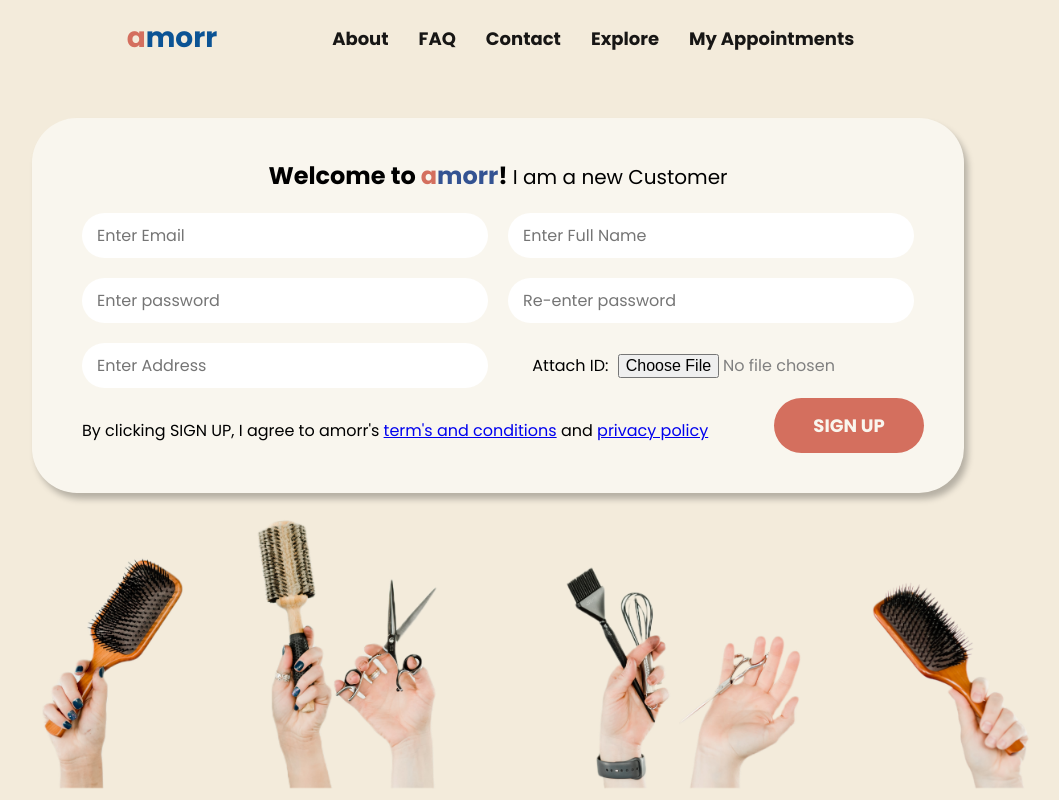
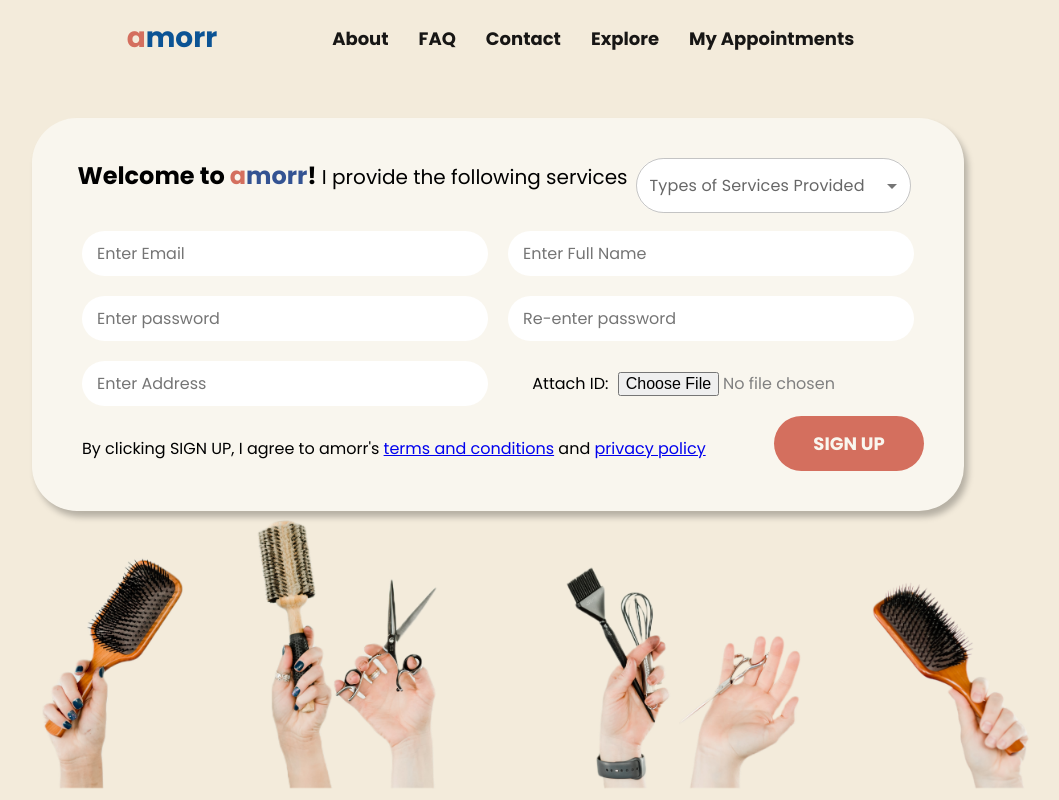
Before and after one commit to serhatgktp/amorr, a React (Create React App) app in the folder frontend/: page / in a window 1280 px wide. Shown: the whole page, without its empty margins (142-1201 px from the left). Built offline with nearby package versions, Linux system fonts and the light colour scheme.

Commit message:
STAC-80 implemented regex for service provider reg.

```diff
--- a/frontend/src/App.js
+++ b/frontend/src/App.js
@@ -1,12 +1,12 @@
 import React from 'react';
 import Navbar from './components/Navbar/Navbar.js'
-import CustomerRegistration from './components/customer_registration/customer_registration'
+import ServiceProviderRegistration from './components/service_provider_registration/service_provider_registration'
 
 function App(){
   return (
     <body>
     <Navbar/>
-    <CustomerRegistration/>
+    <ServiceProviderRegistration/>
     </body>
   )
   }
--- a/frontend/src/components/customer_registration/customer_registration.jsx
+++ b/frontend/src/components/customer_registration/customer_registration.jsx
@@ -121,7 +121,7 @@ const CustomerRegistration = () => {
               </div>
 
               <div className="cardFooter">
-                <span className='terms'>By clicking SIGN UP, I agree to amorr's <a href='#'>term's and conditions</a> and <a href='#'>privacy policy</a></span>
+                <span className='terms'>By clicking SIGN UP, I agree to amorr's <a href='#'>terms and conditions</a> and <a href='#'>privacy policy</a></span>
                 <input className="submit" type="submit" value="SIGN UP" />
               </div>
           </form>
--- a/frontend/src/components/service_provider_registration/service_provider_registration.jsx
+++ b/frontend/src/components/service_provider_registration/service_provider_registration.jsx
@@ -1,6 +1,6 @@
-
 import './styles.css'
 
+import { useRef, useState, useEffect} from 'react';
 import * as React from 'react';
 import OutlinedInput from '@mui/material/OutlinedInput';
 import InputLabel from '@mui/material/InputLabel';
@@ -9,8 +9,6 @@ import FormControl from '@mui/material/FormControl';
 import ListItemText from '@mui/material/ListItemText';
 import Select from '@mui/material/Select';
 import Checkbox from '@mui/material/Checkbox';
-import { MuiThemeProvider, createTheme } from '@mui/material/styles';
-import { red } from '@mui/material/colors';
 
 const ITEM_HEIGHT = 45;
 const ITEM_PADDING_TOP = 8;
@@ -47,12 +45,69 @@ const ServiceProviderRegistration = () => {
       );
     };
 
-    return(
-        <body>
+  const initialValues = { email: "", name: "", password: "", repassword: "", address: "", ID: "" };
+  const [formValues, setFormValues] = useState(initialValues);
+  const initialErrors = { email: false, name: false, password: false, repassword: false, address: false};
+  const [formErrors, setFormErrors] = useState(initialErrors);
+
+  const handleChanges = (e) => {
+    const { name, value } = e.target;
+    setFormValues({ ...formValues, [name]: value });
+  };
+
+  const handleSubmit = (e) => {
+    e.preventDefault();
+    setFormErrors(validate(formValues));
+  };
+
+  const validate = (values) => {
+    const errors = { email: false, name: false, password: false, repassword: false, address: false};
+    const email_regex = /^[^\s@]+@[^\s@]+\.[^\s@]{2,}$/i;
+    const name_regex = /^[a-zA-Z ]+$/;
+    const alphanum_regex = /^[a-zA-z0-9]+$/;
+    const addr_regex = /^[a-zA-z0-9 ]+$/;
+
+    if (!values.email) {
+      errors.email = true;
+    } else if (!email_regex.test(values.email)) {
+      errors.email = true;
+    }
+    if (!values.name) {
+      errors.name = true;
+    } else if (!name_regex.test(values.name)) {
+      errors.name = true;
+    }
+
+    if (!values.password) {
+      errors.password = true;
+    } else if (!alphanum_regex.test(values.password)) {
+    errors.password = true;
+    }
+
+    if (!values.repassword) {
+      errors.repassword = true;
+    }
+    else if (!(values.repassword === values.password)){
+      errors.repassword = true;
+    }
+
+    if (!values.address) {
+      errors.address = true;
+    }
+    else if (!addr_regex.test(values.address)) {
+      errors.address = true;
+    }
+
+    return errors;
+  };
+
+
+  return(
+    <body>
 
         <section className="registration">
-          <form>
-              <div className="heading"><span className="newTo">Welcome to <font color="#d46f5e">a</font><font color="#345392">morr</font>! </span>
+          <form onSubmit={ handleSubmit }>
+          <div className="heading"><span className="newTo">Welcome to <font color="#d46f5e">a</font><font color="#345392">morr</font>! </span>
                 <span className="provide">I provide the following services</span>
                 <span className="selector">
                     <FormControl sx={{ m: 1, width: 275, backgroundColor: 'white', marginTop: 0, borderRadius: 10, pt: 0}}>
@@ -82,17 +137,47 @@ const ServiceProviderRegistration = () => {
 
               <div className="inputs">
                 <div className='row'>
-                  <div className="input"><input type="text" placeholder="Email Address"/></div>
-                  <div className="input"><input type="text" placeholder="Full Name"/></div>
+                  <div className={`input ${formErrors.email ? 'input-error' : ''}`}><input
+                    type="text"
+                    name="email"
+                    placeholder="Enter Email"
+                    value={formValues.email}
+                    onChange={handleChanges}
+                  /></div>
+                  <div className={`input ${formErrors.name ? 'input-error' : ''}`}><input
+                  type="text"
+                  name="name"
+                  placeholder="Enter Full Name"
+                  value={formValues.name}
+                  onChange={handleChanges}
+                  /></div>
                 </div>
 
                 <div className='row'>
-                  <div className="input"><input type="password" placeholder="Password"/></div>
-                  <div className="input"><input type="password" placeholder="Re-enter password"/></div>
+                <div className={`input ${formErrors.password ? 'input-error' : ''}`}><input
+                  type="password"
+                  name="password"
+                  placeholder="Enter password"
+                  value={formValues.password}
+                  onChange={handleChanges}
+                  /></div>
+                  <div className={`input ${formErrors.repassword ? 'input-error' : ''}`}><input
+                  type="password"
+                  name="repassword"
+                  placeholder="Re-enter password"
+                  value={formValues.repassword}
+                  onChange={handleChanges}
+                  /></div>
                 </div>
 
                 <div className='row'>
-                  <div className="input" id="address"><input type="text" placeholder="Address"/></div>
+                <div className={`input ${formErrors.address ? 'input-error' : ''}`}><input
+                  type="text"
+                  name="address"
+                  placeholder="Enter Address"
+                  value={formValues.address}
+                  onChange={handleChanges}
+                  /></div>
                   <div className="input" id="attachFile">
                     <label for="myFile">Attach ID: </label>
                     <input className="id" type="file" id="myFile" name="filename"/>
@@ -101,14 +186,14 @@ const ServiceProviderRegistration = () => {
               </div>
 
               <div className="cardFooter">
-                <span className='terms'>By clicking SIGN UP, I agree to amorr's <a href='#'>term's and conditions</a> and <a href='#'>privacy policy</a></span>
+                <span className='terms'>By clicking SIGN UP, I agree to amorr's <a href='#'>terms and conditions</a> and <a href='#'>privacy policy</a></span>
                 <input className="submit" type="submit" value="SIGN UP" />
               </div>
           </form>
         </section>
         <div className='tools'></div>
         </body>
-    );
+  );
 }
 
 export default ServiceProviderRegistration
--- a/frontend/src/components/service_provider_registration/styles.css
+++ b/frontend/src/components/service_provider_registration/styles.css
@@ -127,3 +127,8 @@ input[type=submit]{
 input[type=submit]:hover{
     transform: scale(1.03);
 }
+
+.input-error {
+    border: red 1px solid;
+    border-radius: 30px;
+}
```
